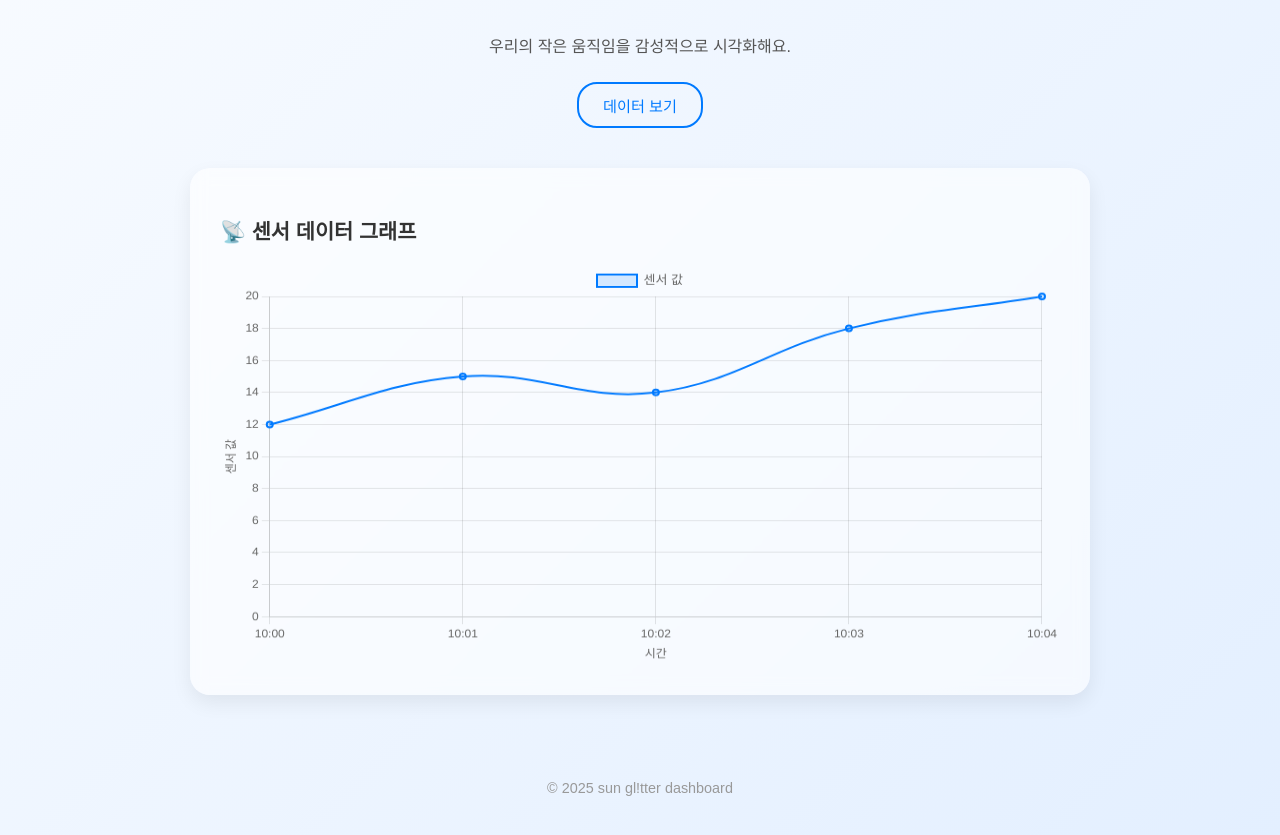
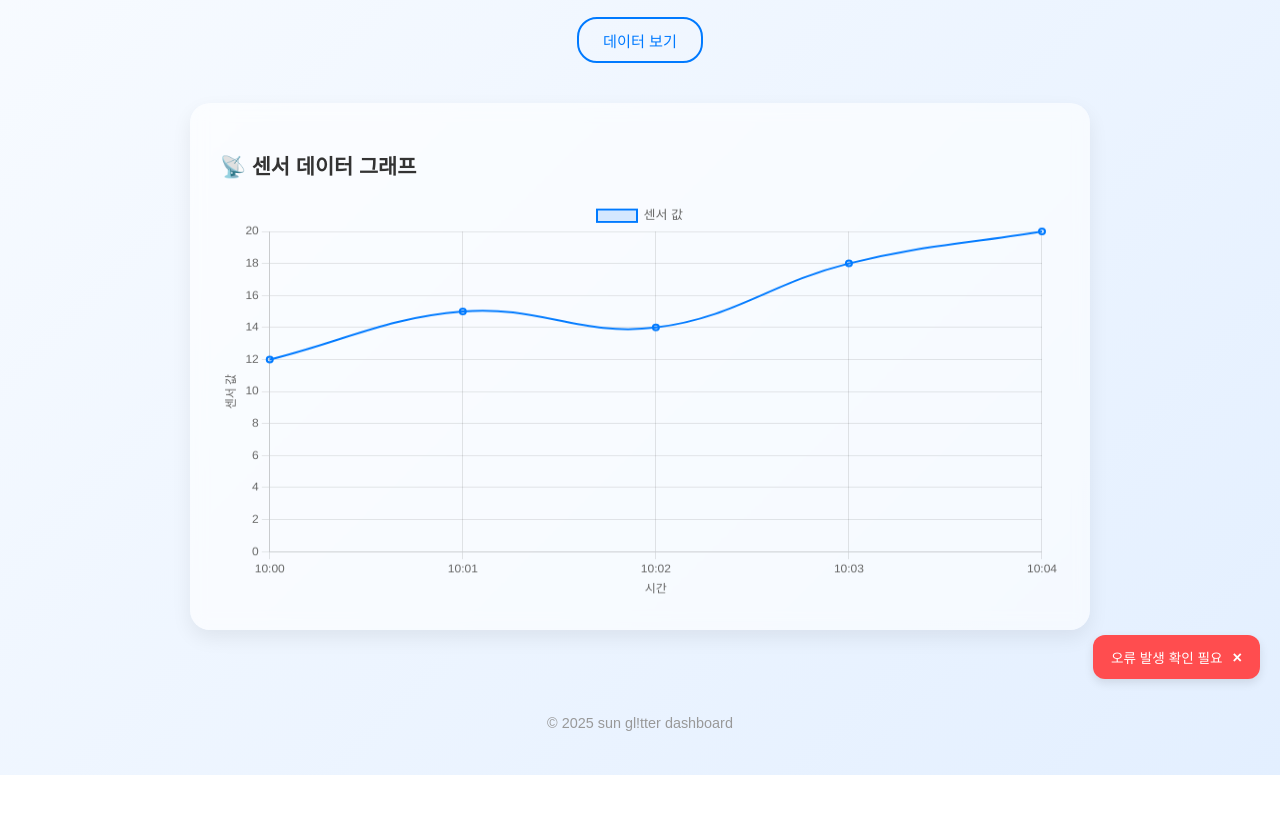
Before and after one commit to hwang-young/realtime-dashboard, a plain HTML site: page index.html in a window 1280 px wide. Shown: the part 101-936 px from the top of the page. After the commit the page ends 876 px from the top, so only its background shows below. Drawn offline with nearby package versions, Linux system fonts and the light colour scheme; a web font is replaced by a local one.

Commit message:
디자인 최종 적용 및 오류 알림창 추가

```diff
--- a/index.html
+++ b/index.html
@@ -9,14 +9,12 @@
 </head>
 <body>
 
-  <!-- ✨ 중앙 상단 제목만 유지 -->
   <div class="top-title">
     <h1>실시간 센서 대시보드</h1>
   </div>
 
   <main class="container">
     <section class="hero">
-      <p>우리의 작은 움직임을 감성적으로 시각화해요.</p>
       <button class="primary-button">데이터 보기</button>
     </section>
 
@@ -26,6 +24,12 @@
     </section>
   </main>
 
+  <!-- 🔴 우측 하단 닫을 수 있는 오류 알림창 -->
+  <div class="error-toast" id="errorToast">
+    <span>오류 발생 확인 필요</span>
+    <button class="close-btn" onclick="document.getElementById('errorToast').style.display='none';">×</button>
+  </div>
+
   <footer>
     <p>© 2025 sun gl!tter dashboard</p>
   </footer>
--- a/style.css
+++ b/style.css
@@ -20,11 +20,6 @@ body {
   font-family: 'Pretendard', sans-serif;
 }
 
-/* 숨겨진 navbar (삭제해도 무방하지만 혹시 몰라 남겨둠) */
-.navbar {
-  display: none;
-}
-
 .container {
   max-width: 900px;
   margin: 0 auto;
@@ -34,12 +29,6 @@ body {
 .hero {
   text-align: center;
   margin-bottom: 40px;
-}
-
-.hero p {
-  font-size: 1em;
-  color: #555;
-  margin-bottom: 25px;
 }
 
 .primary-button {
@@ -75,6 +64,34 @@ canvas {
   height: 400px !important;
 }
 
+/* 🔴 우측 하단 오류창 */
+.error-toast {
+  position: fixed;
+  bottom: 20px;
+  right: 20px;
+  background-color: #ff4d4f;
+  color: white;
+  padding: 12px 18px;
+  border-radius: 12px;
+  font-size: 0.85em;
+  box-shadow: 0 4px 10px rgba(0,0,0,0.1);
+  z-index: 100;
+  display: flex;
+  align-items: center;
+  gap: 10px;
+}
+
+.error-toast .close-btn {
+  background: transparent;
+  border: none;
+  color: white;
+  font-size: 1.2em;
+  font-weight: bold;
+  cursor: pointer;
+  line-height: 1;
+  padding: 0;
+}
+
 footer {
   text-align: center;
   padding: 30px 10px;
```
